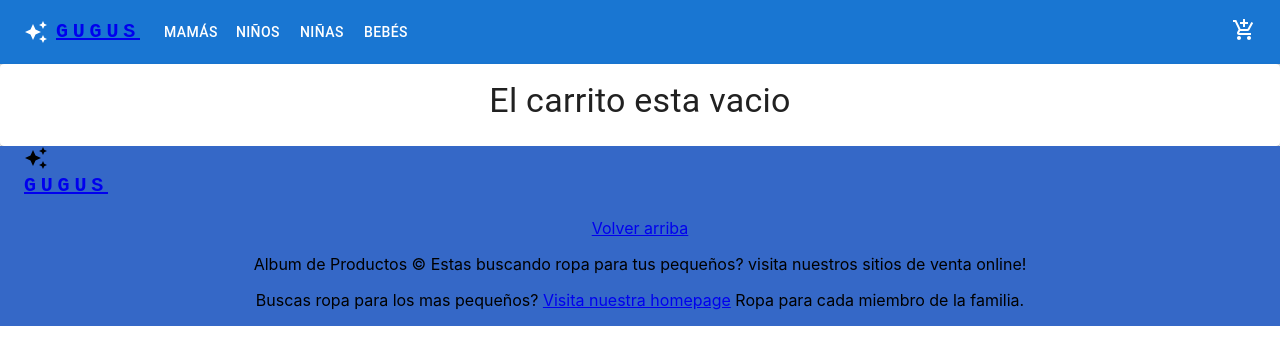
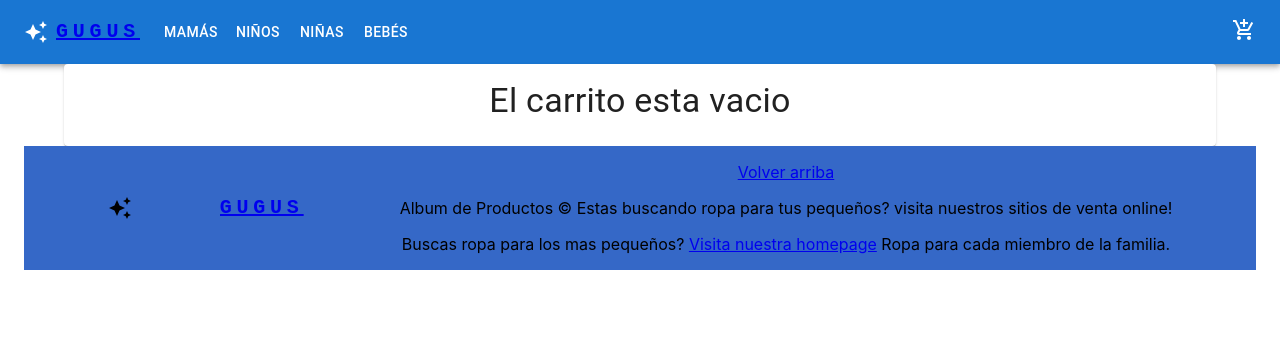
Before and after one commit to ikarinado/gugus-diaz, a React (Create React App) app: page /cart in a window 1280 px wide. Shown: the top 364 px of the page. Built offline with nearby package versions, Linux system fonts and the light colour scheme.

Commit message:
fix de espacios

```diff
--- a/src/App.js
+++ b/src/App.js
@@ -6,17 +6,20 @@ import React from "react";
 import { Routes, Route } from "react-router-dom";
 import Cart from "./components/Cart";
 import Contactos from "./components/Contactos";
+import { Container } from "@mui/material";
 
 function App() {
   return (
     <div className='App'>
       <Menu />
+      <Container>
         <Routes>
           <Route path='/' element={<ItemListContainer />} />
           <Route path='/category/:id' element={<ItemListContainer />} />
           <Route path='/item/:itemId' element={<ItemDatailContainer />} />
           <Route path='/cart' element={<Cart />} />
         </Routes>
+      </Container>
       <Contactos />
     </div>
   );
--- a/src/components/Contactos.js
+++ b/src/components/Contactos.js
@@ -3,14 +3,12 @@ import React from "react";
 import Typography from "@mui/material/Typography";
 import { Link } from "react-router-dom";
 import Container from "@mui/material/Container";
-import { CenterFocusStrong } from "@mui/icons-material";
 import AdbIcon from "@mui/icons-material/AutoAwesome";
-
 
 const Contactos = () => {
   return (
-    <footer className='footer'>
-      <Container maxWidth='xl'>
+    <Container maxWidth='xl'>
+      <footer className='footer'>
         <AdbIcon sx={{ display: { xs: "none", md: "flex" }, mr: 1 }} />
         <Link to='/'>
           <Typography
@@ -29,23 +27,23 @@ const Contactos = () => {
             GUGUS
           </Typography>
         </Link>
-        <div className=' container '>
-          <p className=' float-end mb-1 '>
+        <div>
+          <p>
             <a href=' # '>Volver arriba</a>
           </p>
-          <p className=' mb-1 '>
+          <p>
             Album de Productos &copy; Estas buscando ropa para tus pequeños?
             visita nuestros sitios de venta online!
           </p>
-          <p className=' mb-0 '>
+          <p>
             Buscas ropa para los mas pequeños?{" "}
             <a href=' / '>Visita nuestra homepage</a> Ropa para cada miembro de
             la familia
             <a href=' ../getting-started/introduction/ '></a>.
           </p>
         </div>
-      </Container>
-    </footer>
+      </footer>
+    </Container>
   );
 };
 export default Contactos;
```
Lines whose indentation alone changed are shown as unchanged.
